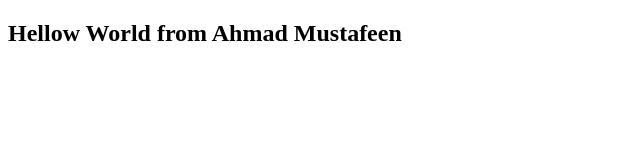
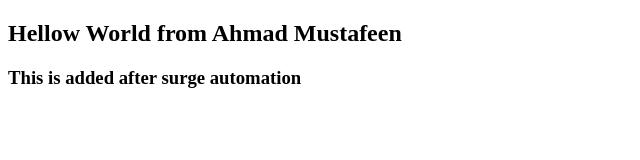
Before and after one commit to ahmadmustafeen/bootcamp2020, a plain HTML site: page index.html in a window 1280 px wide. Shown: the whole page, without its empty margins (0-640 px from the left). Drawn offline with Linux system fonts and the light colour scheme.

Commit message:
Update index.html

```diff
--- a/index.html
+++ b/index.html
@@ -7,5 +7,6 @@
 </head>
 <body>
     <h2>Hellow World from Ahmad Mustafeen</h2>
+    <h3>This is added after surge automation</h3>
 </body>
 </html>
```
